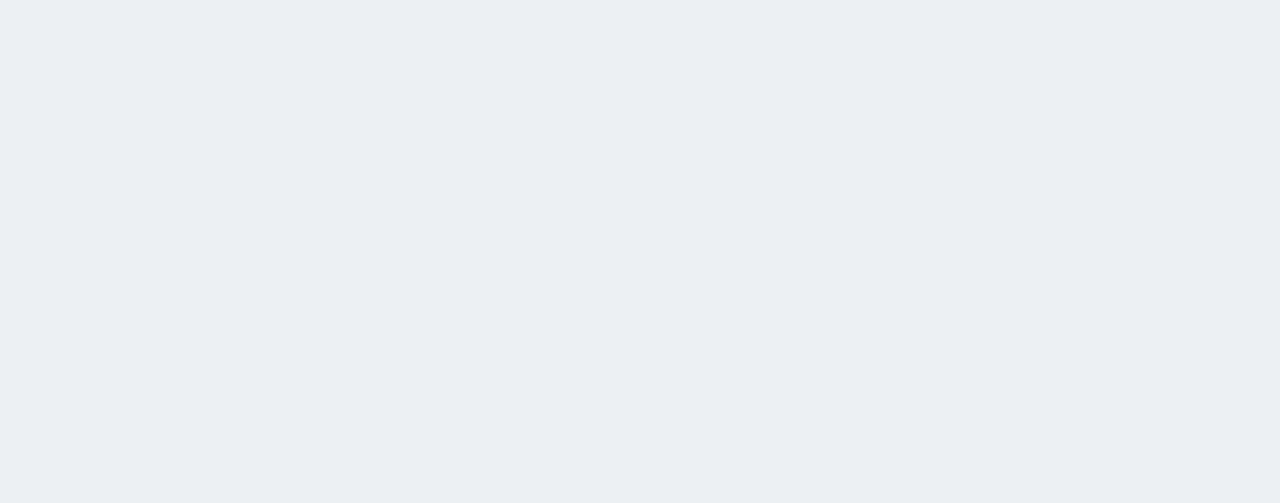
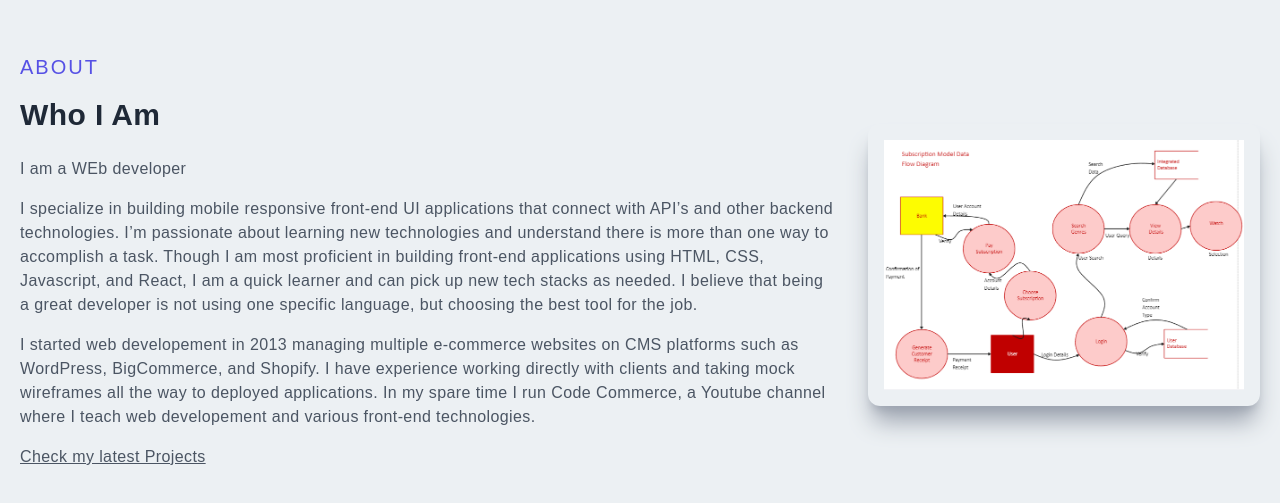
Before and after one commit to Prasham1710/next_portfolio, a Next.js app: page / in a window 1280 px wide. Shown: the part 935-1438 px from the top of the page. Before the commit the page ends 800 px from the top, so only its background shows below. Built offline with nearby package versions, Linux system fonts and the light colour scheme.

Commit message:
About completed

```diff
--- /dev/null
+++ b/components/About.jsx
@@ -0,0 +1,40 @@
+import React from 'react'
+import Image from 'next/image';
+import Aboutp from '../public/assets/about.png'
+const About = () => {
+  return (
+    <div className='w-full md:h-screen p-2 flex items-center py-16'>
+        <div className='max-w-[1240px] m-auto md:grid grid-cols-3 gap-8'>
+            <div className='col-span-2'>
+                <p className='uppercase text-xl tracking-widest text-[#5651e5]'> About</p>
+                <h2 className='py-4'>Who I Am</h2>
+                <p className='py-2 text-gray-600'> I am a WEb developer</p>
+                <p className='py-2 text-gray-600'>
+            I specialize in building mobile responsive front-end UI applications
+            that connect with API’s and other backend technologies. I’m
+            passionate about learning new technologies and understand there is
+            more than one way to accomplish a task. Though I am most proficient
+            in building front-end applications using HTML, CSS, Javascript, and
+            React, I am a quick learner and can pick up new tech stacks as
+            needed. I believe that being a great developer is not using one
+            specific language, but choosing the best tool for the job.
+          </p>
+          <p className='py-2 text-gray-600'>
+            I started web developement in 2013 managing multiple e-commerce
+            websites on CMS platforms such as WordPress, BigCommerce, and
+            Shopify. I have experience working directly with clients and taking
+            mock wireframes all the way to deployed applications. In my spare
+            time I run Code Commerce, a Youtube channel where I teach web
+            developement and various front-end technologies.
+          </p>
+          <p className='py-2 text-gray-600 underline cursor-pointer'> Check my latest Projects</p>
+            </div>
+            <div className='w-full h-auto m-auto shadow-xl shadow-gray-400 rounded-xl flex items-center justify-center p-4 hover:scale-105 ease-in duration-300'>
+                <Image src={Aboutp} />
+            </div>
+        </div>
+    </div>
+  )
+}
+
+export default About
--- a/pages/index.js
+++ b/pages/index.js
@@ -1,8 +1,7 @@
+import About from '@/components/About'
 import Main from '@/components/Main'
 import Navbar from '@/components/Navbar'
 import Head from 'next/head'
-import Image from 'next/image'
-
 export default function Home() {
   return (
     <>
@@ -14,6 +13,7 @@
       </Head>
       <Navbar/>
       <Main/>
+      <About/>
     </>
   )
 }
```
Also changed, not shown: public/assets/About.png (added), public/assets/logo.png (deleted).
